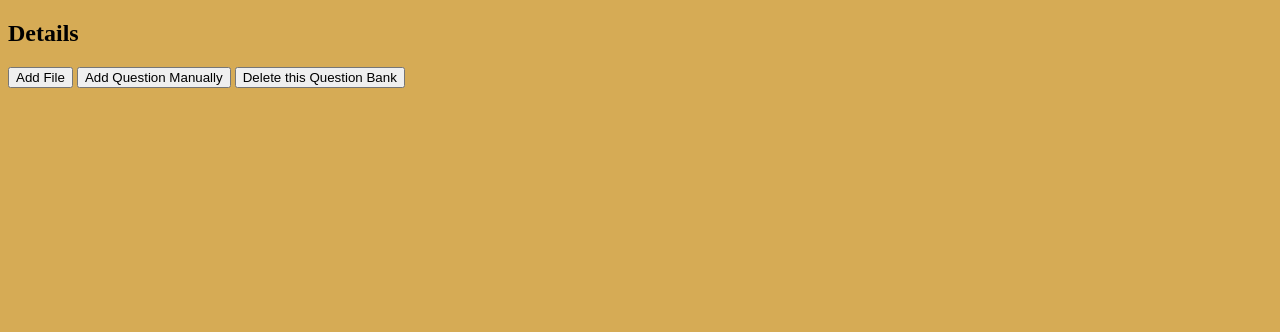
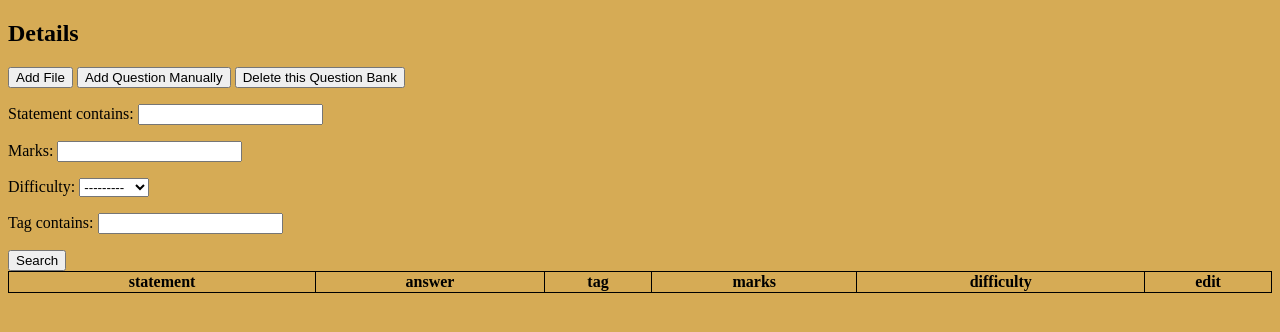
Before and after one commit to vipuldarkknight/Projectssl2k19, a Django app: a page that uses Project/my_project/templates/base.html in a window 1280 px wide. Shown: the top 332 px of the page. Run offline with Django 3.2, Linux system fonts and the light colour scheme; data comes from the database, SQL or seed files in the repository; both versions use the stored data as it was after the commit; lists and menus that the app fills with data are empty.

Commit message:
filter questions

```diff
--- /dev/null
+++ b/Project/my_project/Home/filters.py
@@ -0,0 +1,12 @@
+import django_filters
+from .models import Questions_Main
+
+class QuestionsFilter(django_filters.FilterSet):
+
+    class Meta:
+        model = Questions_Main
+        fields={
+            'statement':['icontains'],
+            'marks':['exact'],
+            'difficulty':['exact'],
+            'tag':['icontains']}
--- a/Project/my_project/Home/models.py
+++ b/Project/my_project/Home/models.py
@@ -1,6 +1,5 @@
 from django.db import models
 from django.forms import ModelForm
-
 
 # Create your models here.
 class Question_Banks_Main(models.Model):
--- a/Project/my_project/Home/urls.py
+++ b/Project/my_project/Home/urls.py
@@ -14,7 +14,6 @@ urlpatterns = [
     path('delete_qb/<name>/', views.delete_qb, name='delete_qb'),
     path('upload_ques_manually/<name>/', views.add_ques_manually, name='add_ques_manually'),
     path('edit_ques/<id>/', views.edit_ques, name='edit_ques'),
-
 ]
 
 if settings.DEBUG:
--- a/Project/my_project/Home/views.py
+++ b/Project/my_project/Home/views.py
@@ -4,7 +4,7 @@ from django.urls import reverse
 from configparser import ConfigParser
 from . models import Question_Banks_Main, Questions_Main
 from .forms import QuestionBankForm, QuestionBankForm2, QuestionForm
-
+from .filters import QuestionsFilter
 # Create your views here.
 def qbList(request):
     qb_list = Question_Banks_Main.objects.filter(username=request.user.username).values('name').distinct()
@@ -70,7 +70,9 @@ def edit_ques(request, id):
 def detail_qb(request, name):
     qb_detail_list = Question_Banks_Main.objects.filter(username=request.user.username, name=name)[1:]
     ques_list = Questions_Main.objects.filter(username=request.user.username, qb_name=name)
+    filter=QuestionsFilter(request.GET,queryset=ques_list)
     return render(request, 'detail_qb.html', {
+        'filter':filter,
         'qb_detail_list': qb_detail_list,
         'ques_list': ques_list,
         'qb_name': name
--- a/Project/my_project/my_project/settings.py
+++ b/Project/my_project/my_project/settings.py
@@ -39,6 +39,7 @@ INSTALLED_APPS = [
     'django.contrib.staticfiles',
     'sign_upusers.apps.SignUpusersConfig',
     'Home',
+    'django_filters',
 ]
 
 MIDDLEWARE = [
--- a/Project/my_project/templates/base.html
+++ b/Project/my_project/templates/base.html
@@ -7,7 +7,10 @@
   	body {
   		background-color: #D6AB55;
   	}
-
+  	table, th, td {
+  border: 1px solid black;
+  border-collapse: collapse;
+}
   	.button {
   	outline: none;
   	background-color: #4CAF50; /* Green */
--- a/Project/my_project/templates/detail_qb.html
+++ b/Project/my_project/templates/detail_qb.html
@@ -17,20 +17,31 @@
      <button><a href="{% url 'Home:delete_qb' name=qb_name %}">Delete this Question Bank</a></button>
  </span>
 
-    {% for qb in qb_detail_list %}
-        <p>
-            <a href= "/media/{{ qb.file }}" target="_blank">{{ qb.file }}</a>
-<!--            {{ qb.file }}-->
-        </p>
-    {% endfor %}
-
-    {% for ques in ques_list %}
-        <p>
-<!--            <a href= "/media/{{ qb.file }}" target="_blank">{{ qb.file }}</a>-->
-<!--            {{ qb.file }}-->
-            {{ ques.tag }} <button><a href="{% url 'Home:edit_ques' id=ques.id %}">Edit</a></button>
-        </p>
-    {% endfor %}
 
 
+<form method="GET">
+{{ filter.form.as_p }}
+<button type="submit">Search</button>
+</form>
+<table style="width: 100%">
+    <tr>
+        <th>statement</th>
+        <th>answer</th>
+        <th>tag</th>
+        <th>marks</th>
+        <th>difficulty</th>
+        <th>edit</th>
+    </tr>
+    {% for ques in filter.qs %}
+    <tr>
+        <td>{{ ques.statement }}</td>
+        <td>{{ ques.answer }}</td>
+        <td>{{ ques.tag }}</td>
+        <td>{{ ques.marks }}</td>
+        <td>{{ ques.difficulty }}</td>
+        <td><button><a href="{% url 'Home:edit_ques' id=ques.id %}">Edit</a></button></td>
+    </tr>
+    {% endfor %}
+</table>
+
 {% endblock %}
```
Also changed, not shown: Project/my_project/templates/filter_questions.html (added, +18 -0 lines), Project/my_project/db.sqlite3.
